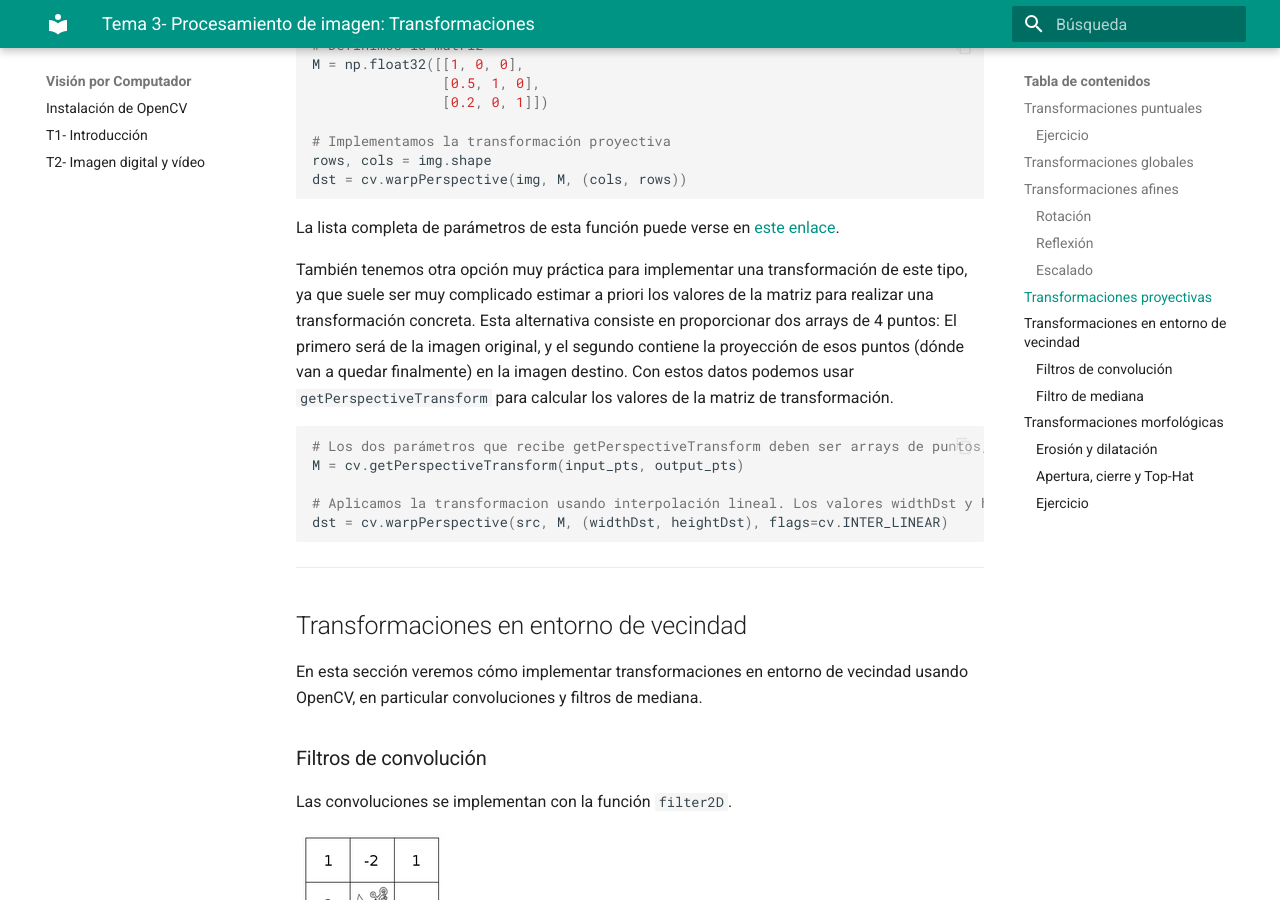
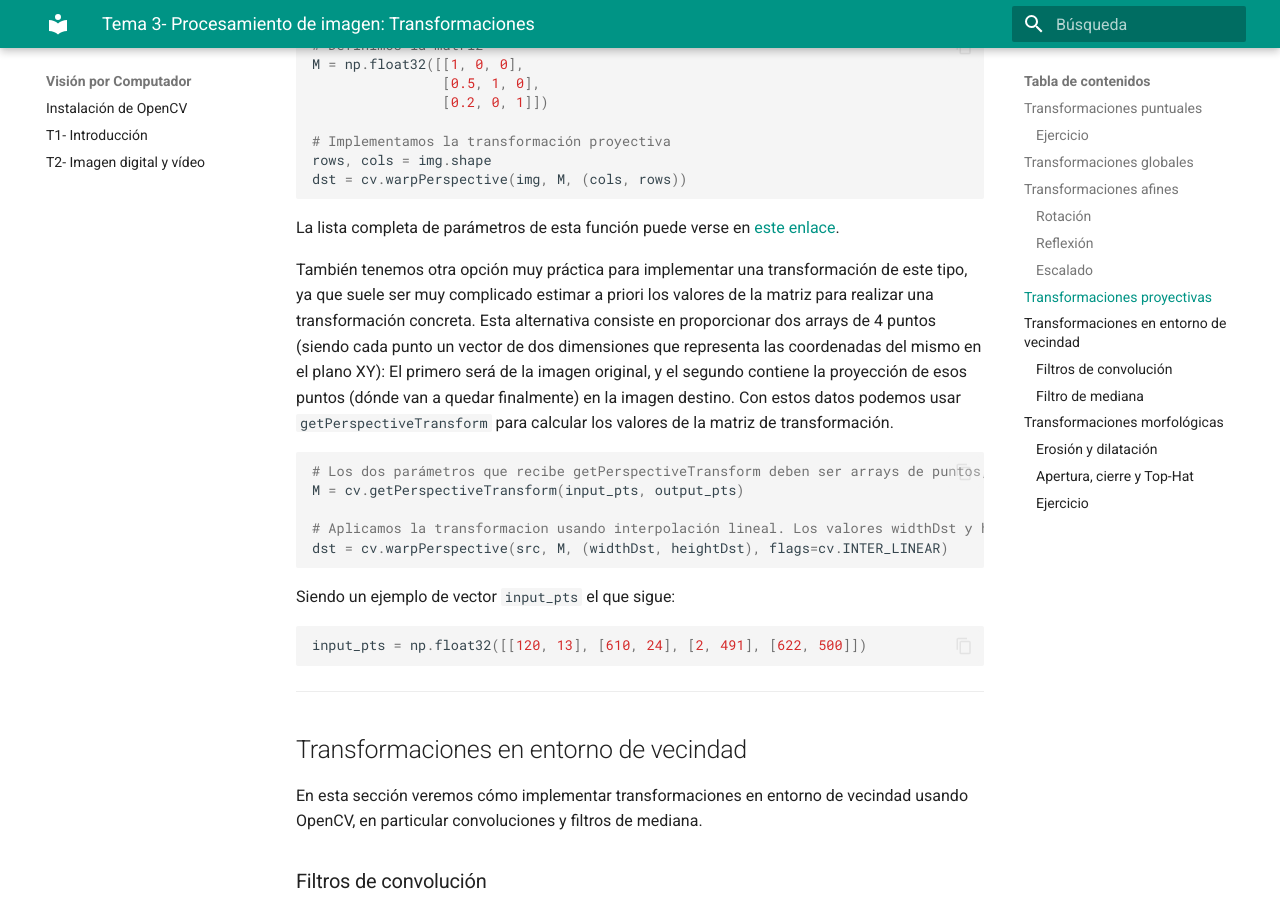
Before and after one commit to pertusa/VisionPorComputador, an MkDocs documentation site: the page built from docs/transformaciones.md, in a window 1280 px wide and 900 px high, scrolled down 5865 px. Built offline with MkDocs 1.6.1 and Material for MkDocs 9.7.7, drawn with Linux system fonts in a browser that asks for light colours; some of the changed text lies outside the part shown.

Commit message:
Updating T3

````diff
--- a/docs/transformaciones.md
+++ b/docs/transformaciones.md
@@ -54,6 +54,11 @@ Haz un programa llamado `ecualizar.py` que realice una ecualización de histogra
 
 Para resolver este ejercicio puedes partir del siguiente esqueleto de código, completando las partes que se indican con `TODO`.
 
+<!--
+WM: sin usar calcHist. (añadido ".")
+description='Programa (quitar espacios en los argumentos)
+-->
+
 
 ```python
 import cv2 as cv
@@ -62,7 +67,7 @@ import argparse
 from collections import Counter # Necesario para el acumulador
 
 # Gestión de parámetros
-parser = argparse.ArgumentParser(description = 'Programa para ecualizar histogramas sin usar calcHist')
+parser = argparse.ArgumentParser(description='Programa para ecualizar histogramas sin usar calcHist.')
 parser.add_argument('--imagen', '-i', type=str, default='flor.jpg')
 parser.add_argument('--salida', '-r', type=str, default='florEq.jpg')
 args = parser.parse_args()
@@ -219,7 +224,7 @@ dst = cv.warpPerspective(img, M, (cols, rows))
 
 La lista completa de parámetros de esta función puede verse en [este enlace](https://docs.opencv.org/4.5.2/da/d54/group__imgproc__transform.html#gaf73673a7e8e18ec6963e3774e6a94b87).
 
-También tenemos otra opción muy práctica para implementar una transformación de este tipo, ya que suele ser muy complicado estimar a priori los valores de la matriz para realizar una transformación concreta. Esta alternativa consiste en proporcionar dos arrays de 4 puntos: El primero será de la imagen original, y el segundo contiene la proyección de esos puntos (dónde van a quedar finalmente) en la imagen destino. Con estos datos podemos usar `getPerspectiveTransform` para calcular los valores de la matriz de transformación.
+También tenemos otra opción muy práctica para implementar una transformación de este tipo, ya que suele ser muy complicado estimar a priori los valores de la matriz para realizar una transformación concreta. Esta alternativa consiste en proporcionar dos arrays de 4 puntos (siendo cada punto un vector de dos dimensiones que representa las coordenadas del mismo en el plano XY): El primero será de la imagen original, y el segundo contiene la proyección de esos puntos (dónde van a quedar finalmente) en la imagen destino. Con estos datos podemos usar `getPerspectiveTransform` para calcular los valores de la matriz de transformación.
 
 <!----
 https://docs.opencv.org/4.5.2/da/d6e/tutorial_py_geometric_transformations.html
@@ -231,6 +236,11 @@ M = cv.getPerspectiveTransform(input_pts, output_pts)
 
 # Aplicamos la transformacion usando interpolación lineal. Los valores widthDst y heightDst indican el tamaño de la imagen destino.
 dst = cv.warpPerspective(src, M, (widthDst, heightDst), flags=cv.INTER_LINEAR)
+```
+
+Siendo un ejemplo de vector `input_pts` el que sigue:
+```python
+input_pts = np.float32([[120, 13], [610, 24], [2, 491], [622, 500]])
 ```
 
 ---
@@ -352,8 +362,16 @@ Implementa un programa llamado `detectarFichas.py` que cargue la siguiente image
 
 Los parámetros del programa deben ser los siguientes:
 
+<!--
+WM: de las damas. (añadido ".")
+description='Programa (quitar espacios en los argumentos)
+-->
+
+
+
+
 ```python
-parser = argparse.ArgumentParser(description = 'Programa para obtener la posición de las damas')
+parser = argparse.ArgumentParser(description='Programa para obtener la posición de las damas.')
 parser.add_argument('--imagen', '-i', type=str, default='damas.jpg')
 parser.add_argument('--salidaPerspectiva', '-p', type=str, default='corrected.jpg')
 parser.add_argument('--salidaRojas', '-r', type=str, default='rojas.jpg')
````
